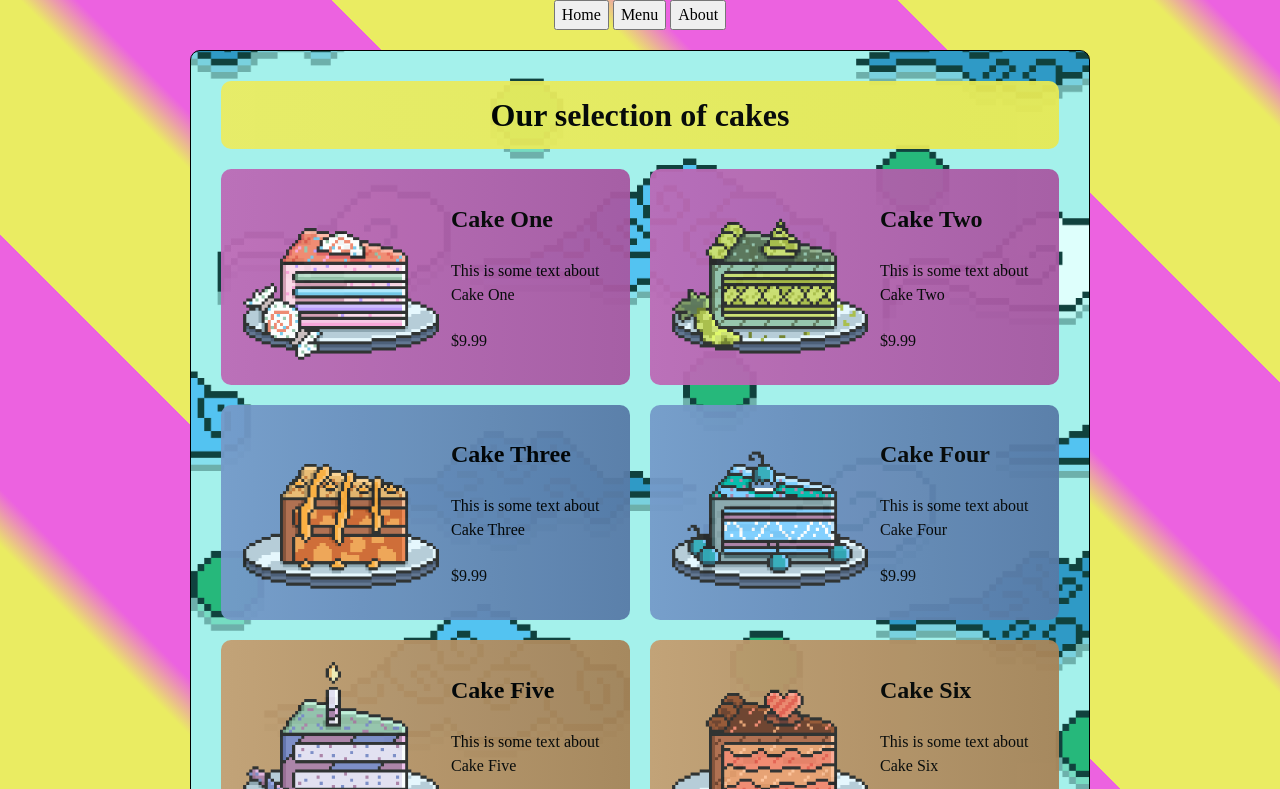
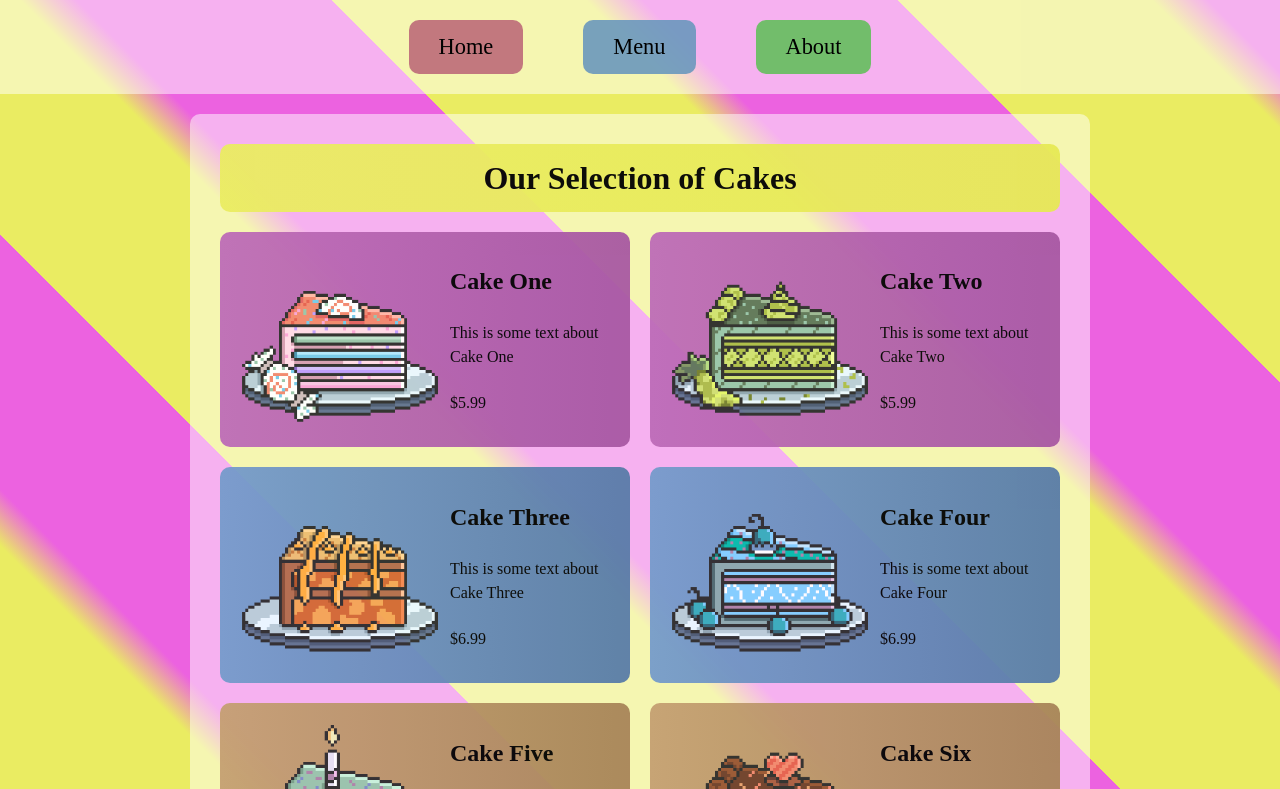
Before and after one commit to bowman025/project-restaurant-page, a website built with webpack: page src/template.html in a window 1280 px wide. Both pictures are taken after a click on the button "Menu". Shown: the top 789 px of the page. Built offline with nearby package versions, Linux system fonts and the light colour scheme.

Commit message:
Add header, add about content, edit style slightly

```diff
--- a/src/styles.css
+++ b/src/styles.css
@@ -33,32 +33,72 @@ p, h1, h2, h3, h4, h5, h6 {
 p {
   text-wrap: pretty;
 }
+
 h1, h2, h3, h4, h5, h6 {
   text-wrap: balance;
+}
+
+header {
+  position: sticky;
+  top: 0;
+  width: 100%;
+  z-index: 10;
+  background-color: rgba(255, 255, 255, 0.5);
+}
+
+nav {
+  width: 100%;
+  display: flex;
+  justify-content: center;
+  padding: 20px;
+}
+
+nav > button {
+  padding: 10px 30px;
+  margin: 0px 30px;
+  border: 0;
+  border-radius: 10px;
+  font-size: 1.4rem;
+}
+
+nav > button:hover {
+  outline: 3px solid whitesmoke;
+}
+
+.home-btn {
+  background-color: rgba(189, 107, 121, 0.9);
+}
+
+.home-btn:hover {
+  background-color: rgba(189, 107, 121, 1);
+}
+
+.menu-btn {
+  background-color: rgba(107, 152, 189, 0.9);
+}
+
+.menu-btn:hover {
+  background-color: rgba(107, 152, 189, 1);
+}
+
+.about-btn {
+  background-color: rgba(114, 189, 107, 1);
+}
+
+.about-btn:hover {
+  background-color: rgba(114, 189, 107, 1);
 }
 
 .menu-container,
 .about-container {
   display: flex;
   flex-wrap: wrap;
-  /* justify-content: center; */
-  /* align-items: center; */
   min-width: 500px;
   max-width: 900px;
   margin: 20px;
   padding: 20px;
-  border: 1px solid black;
+  background-color: rgba(255, 255, 255, 0.5);
   border-radius: 10px;
-}
-
-.menu-container {
-  background: url("../src/assets/imgs/clouds-1.png") no-repeat center / cover;
-}
-
-.about-container {
-  background: url("../src/assets/imgs/clouds-2.png") no-repeat center / cover;
-  /* flex-direction: column; */
-  /* justify-self: stretch; */
 }
 
 .menu-container > h1,
@@ -80,6 +120,10 @@ h1, h2, h3, h4, h5, h6 {
   padding: 10px;
   border-radius: 10px;
   opacity: 0.95;
+}
+
+.about-card {
+  flex: 1 1 auto;
 }
 
 .menu-card:hover,
@@ -120,6 +164,9 @@ h1, h2, h3, h4, h5, h6 {
   min-width: 140px;
   max-width: 220px;
 }
+.about-image {
+  border-radius: 10px;
+}
 
 .menu-info {
   display: flex;
@@ -133,7 +180,3 @@ h1, h2, h3, h4, h5, h6 {
   justify-content: space-between;
   padding: 10px;
 }
-
-.about-card {
-  flex: 1 1 auto;
-}
--- a/src/tabs/about.js
+++ b/src/tabs/about.js
@@ -7,21 +7,21 @@ export function createAbout() {
     const containerAbout = document.createElement("div");
     containerAbout.classList.add("about-container");
     const heading = document.createElement("h1");
-    heading.textContent = "The people making the magical cakes";
+    heading.textContent = "Some Facts about Us";
     containerAbout.appendChild(heading);
     const contacts = [
-        {   name: "Lilly (owner)",
-            description: "A couple of words about the owner, Lilly.",
-            email: "imaginary-lilly@email.com",
-            phone: "123-456-789",
+        {   name: "Lilly",
+            description: "Lilly is the owner of Lilly's Sweet Treats and the mastermind behind all the delicious cakes you can find on our menu. Each cake first appeared in her dream before she made it a reality for everyone to enjoy.",
+            email: "Email: imaginary-lilly@email.com",
+            phone: "Phone: 123-456-789",
             image: ownerImage,
             id: 1,
         },
         {
-            name: "Hal (manager)",
-            description: "Some nice words about the manager, Hal.",
-            email: "imaginary-hal@email.com",
-            phone: "987-654-321",
+            name: "Hal",
+            description: "Hal is Lilly's friendly robot assistant who makes sure the entire operation runs smoothly. He is in charge of everything that isn't cake making: he buys ingredients, does chores, cleans up, etc. He is also the first entity to taste each of Lilly's new cakes.",
+            email: "Email: imaginary-hal@email.com",
+            phone: "Phone: 987-654-321",
             image: managerImage,
             id: 2,
         },
--- a/src/tabs/menu.js
+++ b/src/tabs/menu.js
@@ -15,17 +15,17 @@
     const containerMenu = document.createElement("div");
     containerMenu.classList.add("menu-container");
     const heading = document.createElement("h1");
-    heading.textContent = "Our selection of cakes";
+    heading.textContent = "Our Selection of Cakes";
     containerMenu.appendChild(heading);
     const cakes = [
-    {name: "Cake One", description: "This is some text about Cake One", price: "$9.99", image: cake1, id: 1},
-    {name: "Cake Two", description: "This is some text about Cake Two", price: "$9.99", image: cake2, id: 2},
-    {name: "Cake Three", description: "This is some text about Cake Three", price: "$9.99", image: cake3, id: 3},
-    {name: "Cake Four", description: "This is some text about Cake Four", price: "$9.99", image: cake4, id: 4},
-    {name: "Cake Five", description: "This is some text about Cake Five", price: "$9.99", image: cake5, id: 5},
-    {name: "Cake Six", description: "This is some text about Cake Six", price: "$9.99", image: cake6, id: 6},
-    {name: "Cake Seven", description: "This is some text about Cake Seven", price: "$9.99", image: cake7, id: 7},
-    {name: "Cake Eight", description: "This is some text about Cake Eight", price: "$9.99", image: cake8, id: 8},
+    {name: "Cake One", description: "This is some text about Cake One", price: "$5.99", image: cake1, id: 1},
+    {name: "Cake Two", description: "This is some text about Cake Two", price: "$5.99", image: cake2, id: 2},
+    {name: "Cake Three", description: "This is some text about Cake Three", price: "$6.99", image: cake3, id: 3},
+    {name: "Cake Four", description: "This is some text about Cake Four", price: "$6.99", image: cake4, id: 4},
+    {name: "Cake Five", description: "This is some text about Cake Five", price: "$7.99", image: cake5, id: 5},
+    {name: "Cake Six", description: "This is some text about Cake Six", price: "$7.99", image: cake6, id: 6},
+    {name: "Cake Seven", description: "This is some text about Cake Seven", price: "$8.99", image: cake7, id: 7},
+    {name: "Cake Eight", description: "This is some text about Cake Eight", price: "$8.99", image: cake8, id: 8},
     {name: "Cake Nine", description: "This is some text about Cake Nine", price: "$9.99", image: cake9, id: 9},
     {name: "Cake Ten", description: "This is some text about Cake Ten", price: "$9.99", image: cake10, id: 10},
     ];
```
